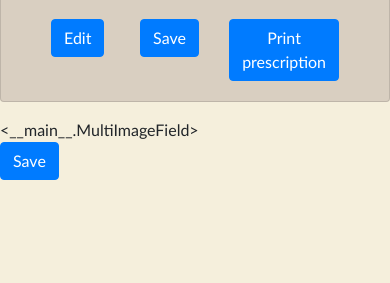
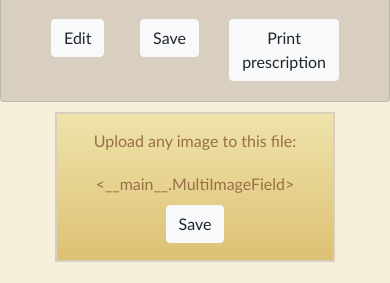
Before and after one commit to medranow/capstone, a Django app: page /fileview/3 in a window 390 px wide. Shown: the part 561-844 px from the top of the page. Run offline with Django 4.2, Linux system fonts and the light colour scheme; a user stored in the database is signed in; data comes from the database, SQL or seed files in the repository; data that the repository does not hold is empty; some libraries are stand-ins or nearby versions.

Commit message:
We are able to display and save images and view them in pc and mobile

```diff
--- a/medomai/anamnesis/static/anamnesis/styles.css
+++ b/medomai/anamnesis/static/anamnesis/styles.css
@@ -20,13 +20,32 @@
 }
 
 #form_file {
+    border: 2px solid #d9cfc1;
     margin-left: auto;
     margin-right: auto;
-    margin-top: 5px;
+    margin-top: 10px;
+    text-align: center;
+    background-color: #eee3ab;
+    background-image: linear-gradient(#eee3ab, #ddc173);
+    width: 280px;
+    height: 150px;
+    padding-bottom: 0.2px;
+    padding-top: 15px;
+    color: #996f47;
+
+}
+
+#formView {
+    margin: 1px;
+    padding: 3px;
+}
+
+#buttonView {
+    padding: 5px;
 }
 
 h1 {
-    color: #9a6d44;
+    color: #d9cfc1;
 }
 
 h2 {
@@ -111,6 +130,13 @@
     }
 }
 
+@media (max-width: 767px) {
+    .imageView {
+        width: 100%;
+        height: auto;
+    }
+}
+
 nav {
     box-sizing: border-box;
     overflow: scroll;
--- a/medomai/anamnesis/templates/anamnesis/fileview.html
+++ b/medomai/anamnesis/templates/anamnesis/fileview.html
@@ -146,13 +146,13 @@
                 <div class="container">
                     <div class="row row justify-content-md-center">
                         <div class="col">
-                            <button type="button" class="btn btn-primary" onclick="edit({{fileofpatient.id}})">Edit</button>
+                            <button type="button" class="btn btn-light" onclick="edit({{fileofpatient.id}})">Edit</button>
                         </div>
                         <div class="col">
-                            <button type="button" class="btn btn-primary" onclick="save({{fileofpatient.id}})">Save</button>
+                            <button type="button" class="btn btn-light" onclick="save({{fileofpatient.id}})">Save</button>
                         </div>
                         <div class="col">
-                            <button id="printPrescription" type="button" class="btn btn-primary" onclick="print()">Print prescription</button>
+                            <button id="printPrescription" type="button" class="btn btn-light" onclick="print()">Print prescription</button>
                         </div>
                     </div>
                 </div>
@@ -161,24 +161,30 @@
         </div>
 
         <div id="form_file">
+            Upload any image to this file:
             <form action="{% url 'fileview' file_id=id %}" class="mb-5" method="post" enctype="multipart/form-data">
                 {% csrf_token %}
-                    <div class="mt-3">
-                        {{form.photos}}
-                    </div>
-                    <button type="submit" class="btn btn-primary">Save</button>
-                </form>
+                <div id="formView" class="mt-3">
+                    {{form.photos}}
+                </div>
+                <div id="buttonView">
+                    <button type="submit" class="btn btn-light">Save</button>
+                </div>
+            </form>
         </div>
 
 
          <!--Render images-->
-         <div class="container">
+         <div class="container-fluid">
             <div class="row">
                 {% for image in images %}
-                <p>The url is {{ image }}</p>
-                <div class="card" style="width: 18rem">
-                    <img class="card-image-top" src="{{ image }}">
+                <!--<p>The url is {{ image }}</p> -->
+                <div class="col-md-4">
+                    <div class="card mb-3 imageView">
+                        <img class="card-image-top" src="{{ image }}" alt="skin">
+                    </div>
                 </div>
+
                 {% endfor %}
             </div>
         </div>
```
